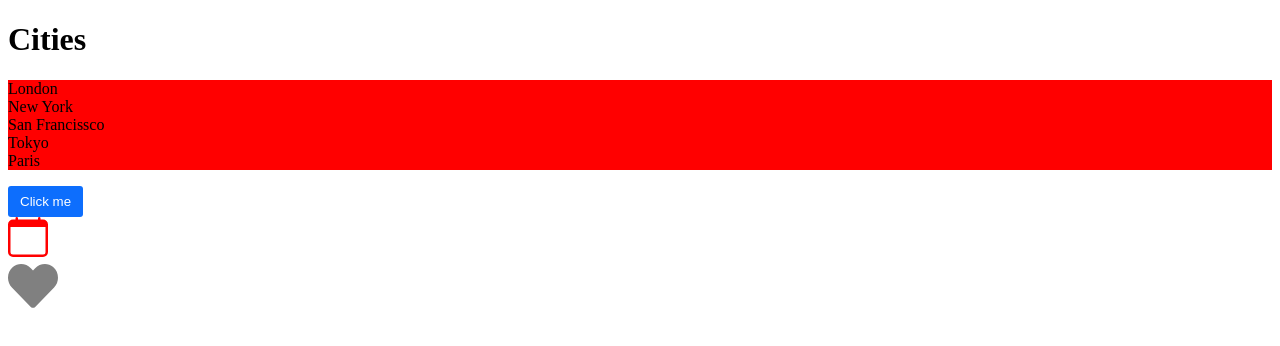
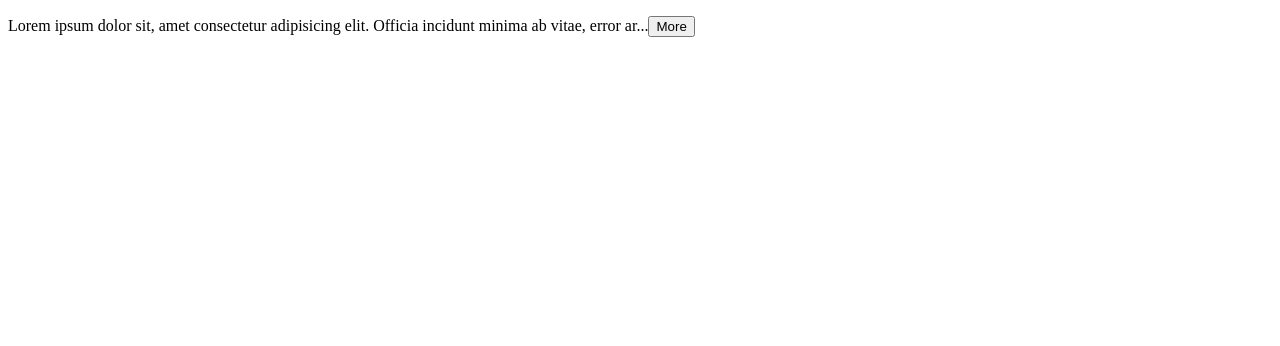
Before and after one commit to jomesh18/react-app, a React (Vite) app: page / in a window 1280 px wide. Shown: the top 346 px of the page. Built offline with nearby package versions, Linux system fonts and the light colour scheme.

Commit message:
feat completed managing state component

```diff
--- a/src/App.tsx
+++ b/src/App.tsx
@@ -1,34 +1,155 @@
-import ListGroup from "./components/ListGroup";
-import Alert from "./components/Alert";
-import Button from "./components/Button";
-import { useState } from "react";
-import { BsCalendar } from "react-icons/bs";
-import Like from "./components/Like/Like";
+// import ListGroup from "./components/ListGroup";
+// import Alert from "./components/Alert";
+// import Button from "./components/Button";
+// import { useState } from "react";
+// import { BsCalendar } from "react-icons/bs";
+// import Like from "./components/Like/Like";
+// import Bugs from "./components/Bugs";
 
-function App() {
-  let items = ["London", "New York", "San Francissco", "Tokyo", "Paris"];
-  const handleSelectItem = (item: string) => console.log(item);
+// function App() {
+//   let items = ["London", "New York", "San Francissco", "Tokyo", "Paris"];
+//   const handleSelectItem = (item: string) => console.log(item);
 
-  const [visibility, setVisibility] = useState(false);
+//   const [visibility, setVisibility] = useState(false);
+//   return (
+//     <div>
+//       <ListGroup
+//         items={items}
+//         heading="Cities"
+//         onSelectItem={handleSelectItem}
+//       />
+//       {visibility && (
+//         <Alert onClose={() => setVisibility(false)}>My Alert</Alert>
+//       )}
+//       <Button color="primary" onClick={() => setVisibility(true)}>
+//         Click me
+//       </Button>
+//       <br />
+//       <BsCalendar color="red" size="40"></BsCalendar>
+//       <br />
+//       <Like onClick={() => console.log("clicked")}></Like>
+//       <br />
+//       <Bugs></Bugs>
+//     </div>
+//   );
+// }
+
+// import { useState } from "react";
+// import NavBar from "./components/NavBar";
+// import Cart from "./components/Cart";
+
+// const App = () => {
+//   const [cartItems, setCartItems] = useState([
+//     'Product1', 'Product2'
+//   ]);
+
+//   return (
+//     <>
+//     <NavBar countCartItems={cartItems.length}/>
+//     <Cart cartItems={cartItems} onClear={() => setCartItems([])}/>
+//     </>
+//   );
+// }
+// export default App;
+
+// import { useState } from "react";
+
+// const App = () => {
+//   const [game, setGame] = useState({
+//     id: 1,
+//     player: {
+//       name: 'John'
+//     },
+//   });
+
+//   const handleClick = () => {
+//     setGame({...game, player: {...game.player, name: 'Jini'}});
+//   }
+
+//   return (
+//     <div>
+//       {game.player.name}
+//       <br/>
+//       <button onClick={handleClick}>Change</button>
+//     </div>
+//   )
+// }
+
+// export default App
+
+// import { useState } from "react";
+
+// const App = () => {
+//   const [pizza, setPizza] = useState({
+//     name: 'Spicy Pepperoni',
+//     toppings: ['Mushroom']
+//   });
+
+//   const handleClick = () => {
+//     setPizza({...pizza, toppings: [...pizza.toppings, 'Chicken']})
+//   }
+
+//   return (
+//     <div>
+//       {pizza.name}
+//       <br/>
+//       {pizza.toppings}
+//       <br />
+//       <button onClick={handleClick}>Add Toppings</button>
+//     </div>
+//   )
+// }
+
+// export default App
+
+// import { useState } from 'react';
+
+// const App = () => {
+//   const [cart, setCart] = useState({
+//     discount: .1,
+//     items: [
+//       {id: 1, title: 'Product 1', quantity: 1 },
+//       {id: 2, title: 'Product 2', quantity: 1 },
+//     ]
+//   })
+
+//   const handleClick = () => {
+//     setCart({...cart, items: cart.items.map(item => item.id == 1? {...item, quantity: item.quantity+1}: item)})
+//   }
+
+//   return (
+//     <div>
+//       <ul>
+//         {cart.items.map(item => <li key={item.id}>{item.title} {item.quantity}</li>)}
+//       </ul>
+//       <button onClick={handleClick}>Increase Quantity</button>
+//     </div>
+//   )
+// }
+
+// export default App
+
+import ExpandableText from "./components/ExpandableText";
+
+const App = () => {
   return (
     <div>
-      <ListGroup
-        items={items}
-        heading="Cities"
-        onSelectItem={handleSelectItem}
-      />
-      {visibility && (
-        <Alert onClose={() => setVisibility(false)}>My Alert</Alert>
-      )}
-      <Button color="primary" onClick={() => setVisibility(true)}>
-        Click me
-      </Button>
-      <br />
-      <BsCalendar color="red" size="40"></BsCalendar>
-      <br />
-      <Like onClick={() => console.log("clicked")}></Like>
+      <ExpandableText>
+        Lorem ipsum dolor sit, amet consectetur adipisicing elit. Officia
+        incidunt minima ab vitae, error architecto, deserunt omnis ad autem enim
+        id facilis cum ea perspiciatis expedita earum, numquam quisquam
+        veritatis nihil consequuntur provident inventore. Aspernatur officia eum
+        repellat aliquid consectetur architecto accusamus ratione suscipit atque
+        veniam, ipsum dolorum est quas asperiores eveniet distinctio?
+        Repudiandae recusandae quas hic. Porro optio voluptates dicta est
+        temporibus cupiditate, eos maxime rerum et, accusantium, nisi quaerat
+        quis atque ducimus magni doloribus! Fugit perferendis illo quaerat
+        neque? Dignissimos repudiandae harum blanditiis voluptatum error
+        assumenda, magnam maiores impedit quos eos corporis et id temporibus
+        voluptas deleniti consequuntur!
+      </ExpandableText>
     </div>
   );
-}
+};
 
 export default App;
--- /dev/null
+++ b/src/components/Bugs.tsx
@@ -0,0 +1,22 @@
+import { useState } from "react";
+
+const Bugs = () => {
+    const handleClick = () => {
+        setBugs(bugs.map(bug => bug.name == 'bug1' ? {...bug, fixed: true}: bug));
+    };
+
+    const [bugs, setBugs] = useState([
+        {name: 'bug1', fixed: false},
+        {name: 'bug2', fixed: false}
+    ]);
+    return (
+        <>
+        {bugs.map(bug => <p key={bug.name}>{bug.name} {bug.fixed? 'Fixed': 'New'}</p>)}
+        <button onClick={() => {
+            handleClick();
+        }}>Fix</button>
+        </>
+    );
+}
+
+export default Bugs;
--- /dev/null
+++ b/src/components/Cart.tsx
@@ -0,0 +1,18 @@
+
+interface Props {
+    cartItems: String[];
+    onClear: () => void;
+}
+
+const Cart = ({cartItems, onClear}: Props) => {
+  return (
+    <div>
+        <ul>
+        {cartItems.map(item => <li key={item}>{item}</li>)}
+        </ul>
+        <button onClick={onClear}>Clear</button>
+    </div>
+  )
+}
+
+export default Cart
--- /dev/null
+++ b/src/components/ExpandableText.tsx
@@ -0,0 +1,25 @@
+import { useState } from "react";
+
+interface Props {
+  children: string;
+  maxChars?: number;
+}
+
+const ExpandableText = ({ children, maxChars = 100 }: Props) => {
+  const [expanded, setExpanded] = useState(false);
+  if (children.length <= maxChars) return <p>{children}</p>;
+
+  const text = expanded ? children : children.substring(0, maxChars);
+  return (
+    <div>
+      <p>
+        {text}...
+        <button onClick={() => setExpanded(!expanded)}>
+          {expanded ? "Less" : "More"}
+        </button>
+      </p>
+    </div>
+  );
+};
+
+export default ExpandableText;
--- /dev/null
+++ b/src/components/NavBar.tsx
@@ -0,0 +1,12 @@
+
+interface Props {
+    countCartItems: number;
+
+}
+const NavBar = ({countCartItems}: Props) => {
+  return (
+    <div>NavBar {countCartItems}</div>
+  )
+}
+
+export default NavBar
```
